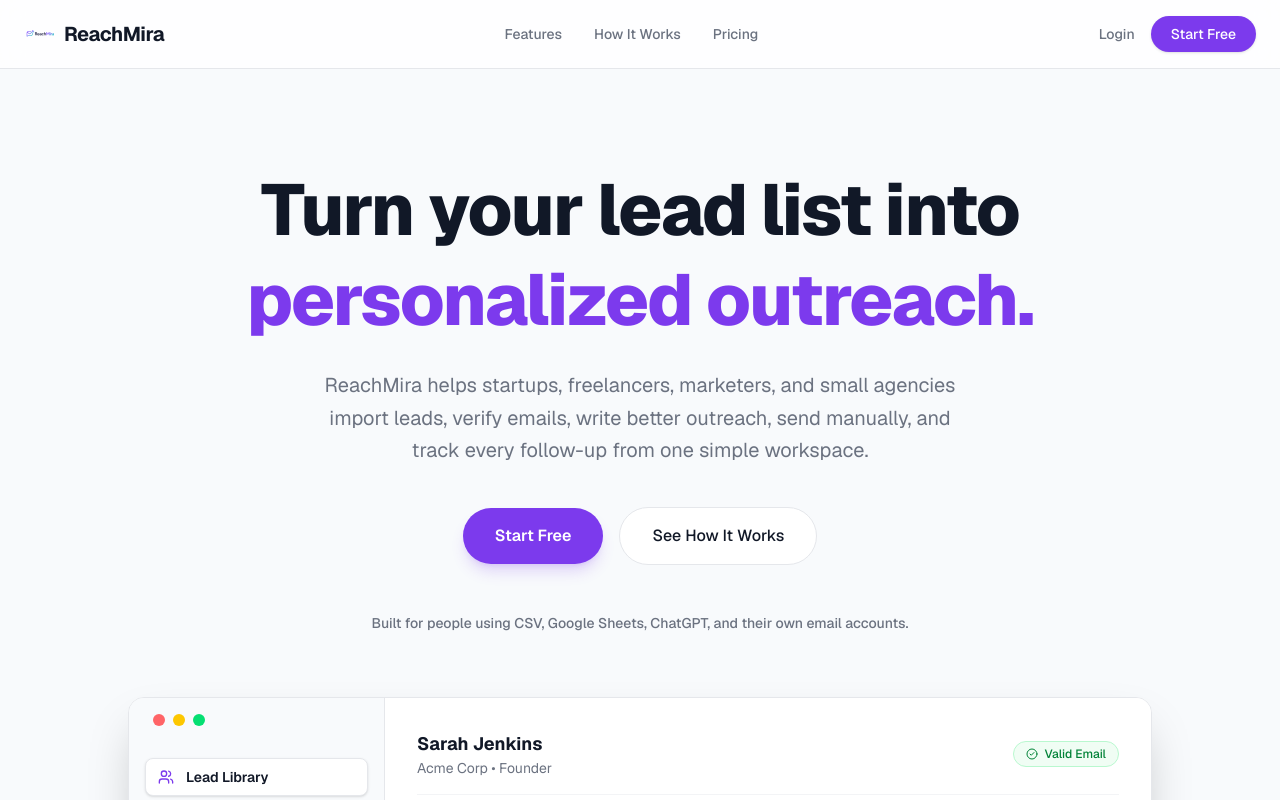
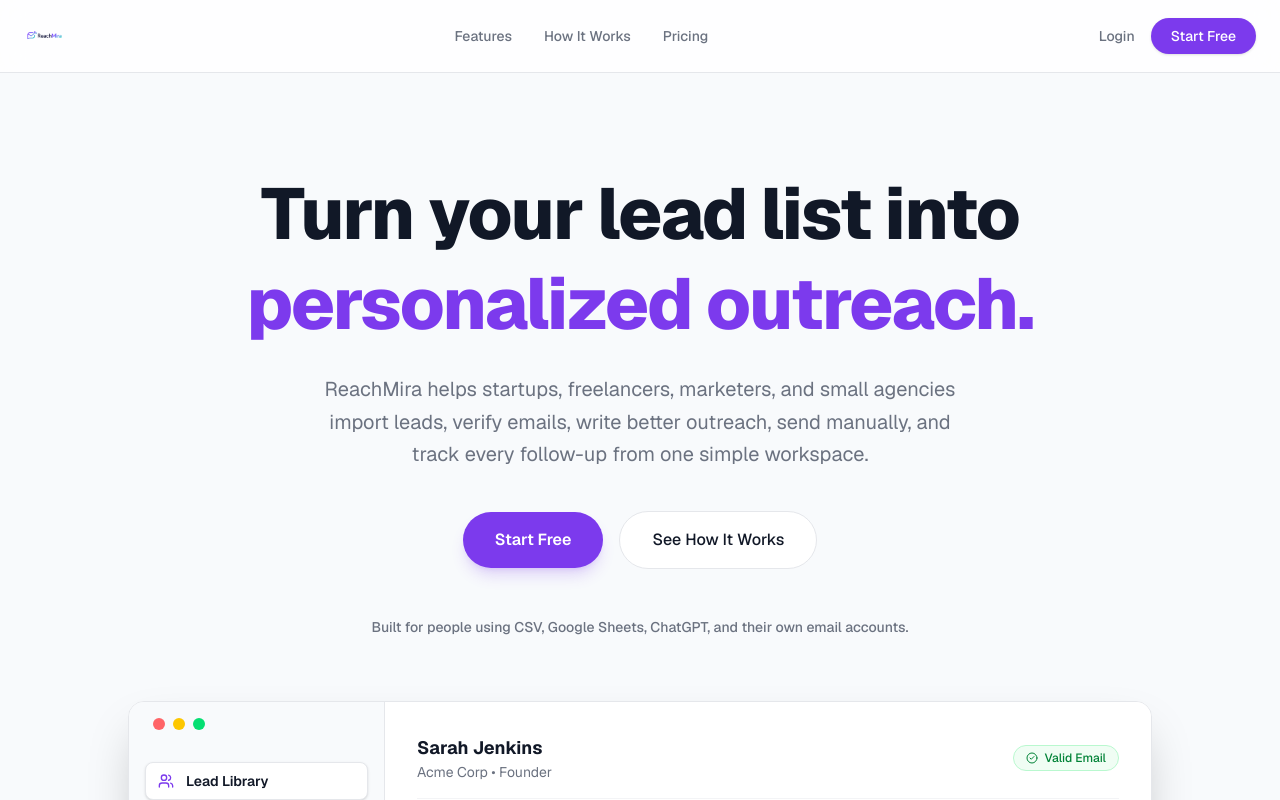
Before and after one commit to neiloy-neil/the-digital-dude-outreach-os, a Next.js app: page / in a window 1280 px wide. Shown: the top 800 px of the page. Built offline with nearby package versions, Linux system fonts and the light colour scheme.

Commit message:
style: remove text next to logo and increase logo dimensions

```diff
--- a/src/app/page.tsx
+++ b/src/app/page.tsx
@@ -17,16 +17,15 @@
       {/* 1. Navbar */}
       <nav className="sticky top-0 z-50 bg-[#FFFFFF]/80 backdrop-blur-md border-b border-[#E5E7EB]">
         <div className="max-w-7xl mx-auto px-6 py-4 flex items-center justify-between">
-          <div className="flex items-center gap-2">
+          <Link href="/" className="flex items-center">
             <Image
               src="/reachmira-logo.png"
               alt="ReachMira Logo"
-              width={32}
-              height={32}
-              className="w-8 h-8 object-contain"
+              width={160}
+              height={40}
+              className="h-10 w-auto object-contain"
             />
-            <span className="font-bold text-xl tracking-tight text-[#111827]">ReachMira</span>
-          </div>
+          </Link>
 
           <div className="hidden md:flex items-center gap-8 text-sm font-medium text-[#6B7280]">
             <a href="#features" className="hover:text-[#7C3AED] transition-colors">Features</a>
@@ -308,10 +307,9 @@
       <footer className="bg-[#F8FAFC] border-t border-[#E5E7EB] py-12">
         <div className="max-w-7xl mx-auto px-6 flex flex-col md:flex-row justify-between items-center gap-6">
           <div className="flex flex-col items-center md:items-start">
-            <div className="flex items-center gap-2 mb-2">
-              <Image src="/reachmira-logo.png" alt="Logo" width={24} height={24} className="w-6 h-6 object-contain grayscale opacity-60" />
-              <span className="font-bold text-[#111827]">ReachMira</span>
-            </div>
+            <Link href="/" className="flex items-center mb-4">
+              <Image src="/reachmira-logo.png" alt="ReachMira Logo" width={140} height={32} className="h-8 w-auto object-contain grayscale opacity-60" />
+            </Link>
             <p className="text-sm text-[#6B7280]">Simple outreach workspace for early-stage teams.</p>
           </div>
           <div className="flex gap-6 text-sm font-medium text-[#6B7280]">
--- a/src/app/waitlist/page.tsx
+++ b/src/app/waitlist/page.tsx
@@ -56,9 +56,8 @@
       {/* Navbar */}
       <nav className="sticky top-0 z-50 bg-[#FFFFFF]/80 backdrop-blur-md border-b border-[#E5E7EB]">
         <div className="max-w-7xl mx-auto px-6 py-4 flex items-center justify-between">
-          <Link href="/" className="flex items-center gap-2">
-            <Image src="/reachmira-logo.png" alt="ReachMira Logo" width={32} height={32} className="w-8 h-8 object-contain" />
-            <span className="font-bold text-xl tracking-tight text-[#111827]">ReachMira</span>
+          <Link href="/" className="flex items-center">
+            <Image src="/reachmira-logo.png" alt="ReachMira Logo" width={160} height={40} className="h-10 w-auto object-contain" />
           </Link>
           <div className="hidden md:flex items-center gap-8 text-sm font-medium text-[#6B7280]">
             <Link href="/#features" className="hover:text-[#7C3AED] transition-colors">Features</Link>
@@ -276,10 +275,9 @@
       <footer className="bg-white border-t border-[#E5E7EB] py-12">
         <div className="max-w-7xl mx-auto px-6 flex flex-col md:flex-row justify-between items-center gap-6">
           <div className="flex flex-col items-center md:items-start">
-            <div className="flex items-center gap-2 mb-2">
-              <Image src="/reachmira-logo.png" alt="Logo" width={24} height={24} className="w-6 h-6 object-contain grayscale opacity-60" />
-              <span className="font-bold text-[#111827]">ReachMira</span>
-            </div>
+            <Link href="/" className="flex items-center mb-4">
+              <Image src="/reachmira-logo.png" alt="ReachMira Logo" width={140} height={32} className="h-8 w-auto object-contain grayscale opacity-60" />
+            </Link>
             <p className="text-sm text-[#6B7280]">Simple outreach workspace for early-stage teams.</p>
           </div>
           <div className="flex gap-6 text-sm font-medium text-[#6B7280]">
```
